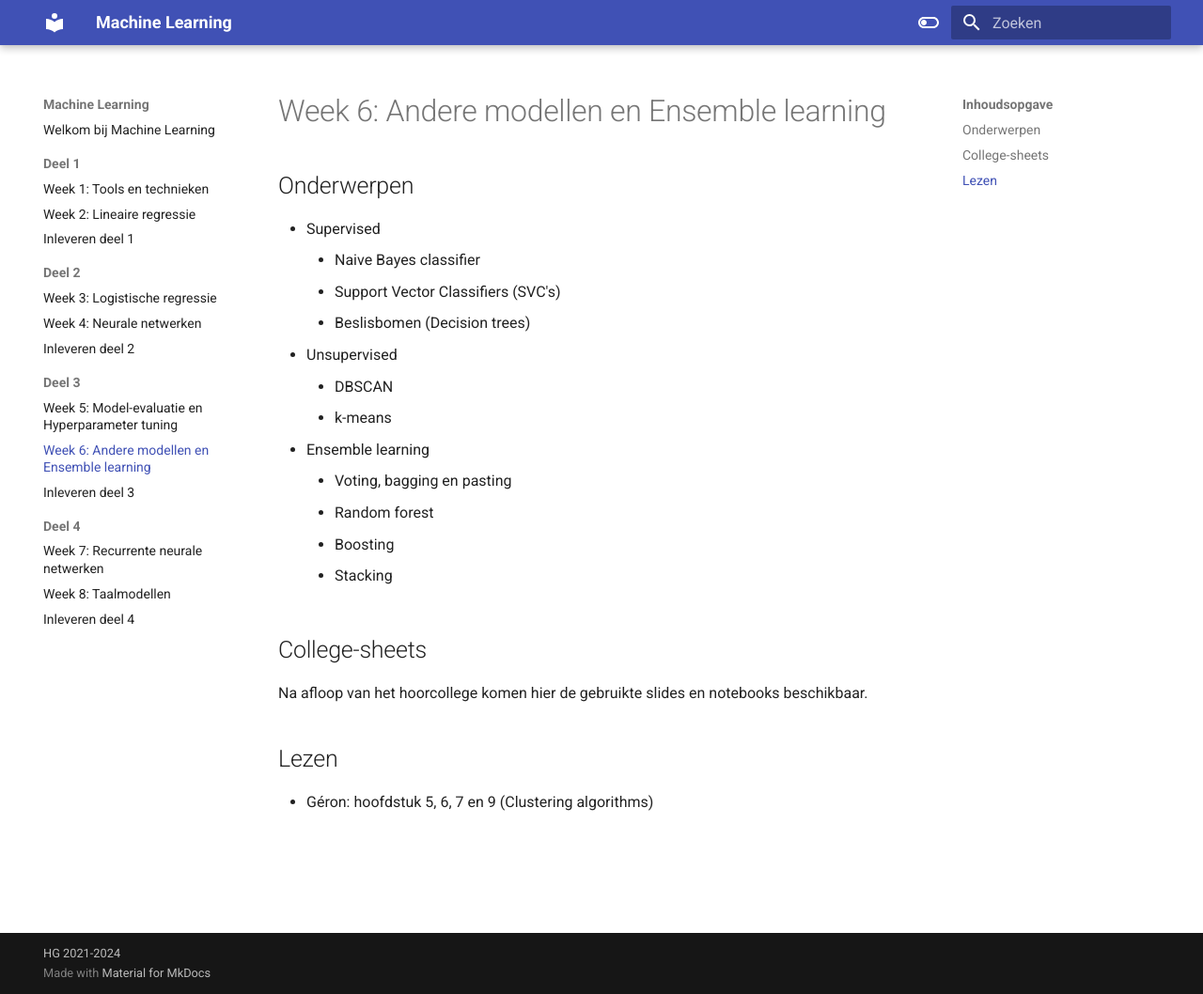
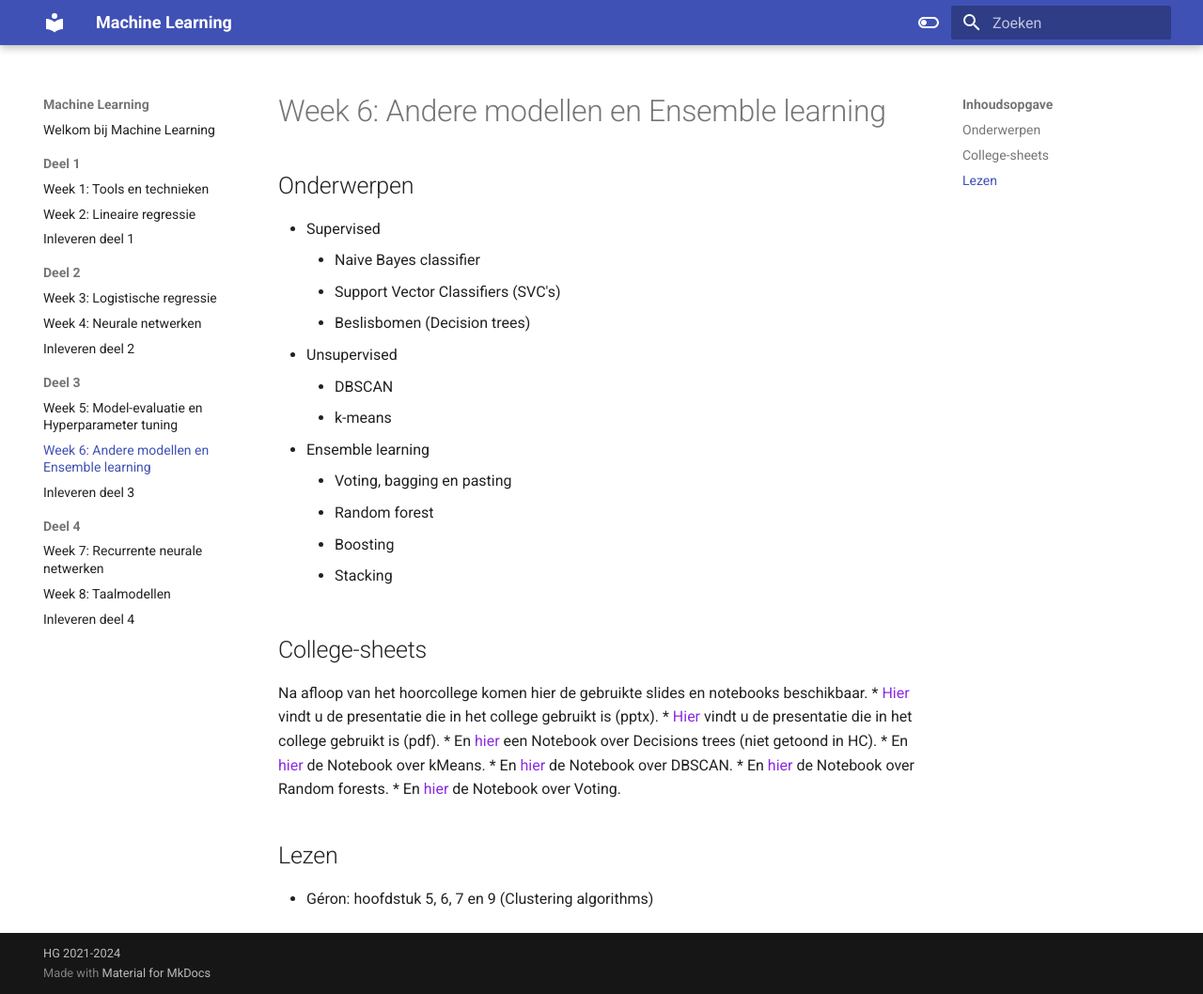
Before and after one commit to hanze-hbo-ict/Machine-Learning, an MkDocs documentation site: the page built from docs/deel3/week6.md, in a window 1280 px wide and 1058 px high. Shown: the whole window at 94% size. Built offline with MkDocs 1.6.1 and Material for MkDocs 9.7.7, drawn with Linux system fonts in a browser that asks for light colours.

Commit message:
After lecture 6

```diff
--- a/docs/deel3/week6.md
+++ b/docs/deel3/week6.md
@@ -18,14 +18,13 @@
 ## College-sheets
 
 Na afloop van het hoorcollege komen hier de gebruikte slides en notebooks beschikbaar.
-<!--
-* [Hier](../lectures/wk6/ML_wk6_Andere_modellen-Ensemble_learning.pptx) vindt u de presentatie die in het college gebruikt is.
+* [Hier](../lectures/wk6/ML_wk6_Andere_modellen-Ensemble_learning.pptx) vindt u de presentatie die in het college gebruikt is (pptx).
+* [Hier](../lectures/wk6/ML_wk6_Andere_modellen-Ensemble_learning.pdf) vindt u de presentatie die in het college gebruikt is (pdf).
 * En [hier](../lectures/wk6/livecoding/decision%20tree.ipynb) een Notebook over Decisions trees (niet getoond in HC).
 * En [hier](../lectures/wk6/livecoding/kmeans.ipynb) de Notebook over kMeans.
 * En [hier](../lectures/wk6/livecoding/DBSCAN.ipynb) de Notebook over DBSCAN.
-* En [hier](../lectures/wk6/livecoding/Decision%20Trees%20en%20Random%20Forests%20live%20coding.ipynb) de Notebook over Random forests (niet getoond in HC).
+* En [hier](../lectures/wk6/livecoding/Decision%20Trees%20en%20Random%20Forests%20live%20coding.ipynb) de Notebook over Random forests.
 * En [hier](../lectures/wk6/livecoding/Voting%20live%20coding.ipynb) de Notebook over Voting.
--->
 
 ## Lezen
 
```
Also changed, not shown: 1 other file.
